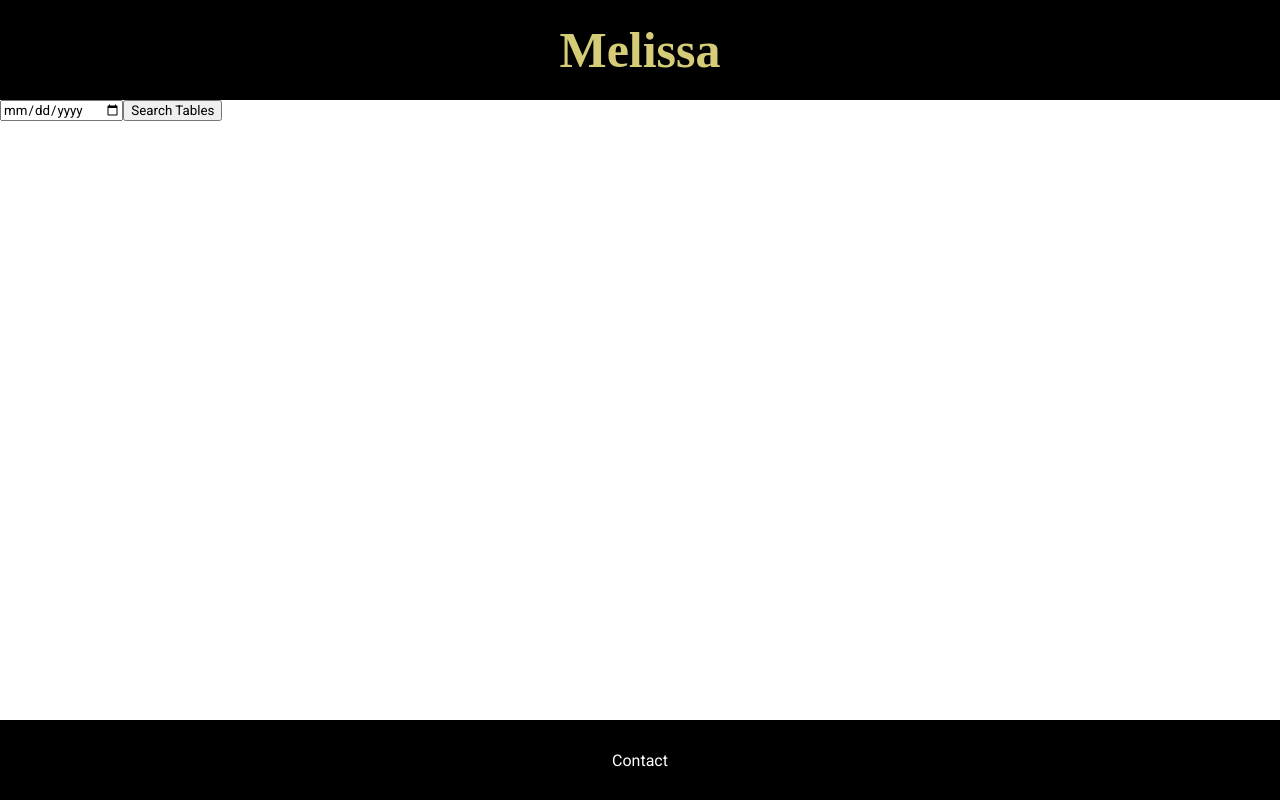
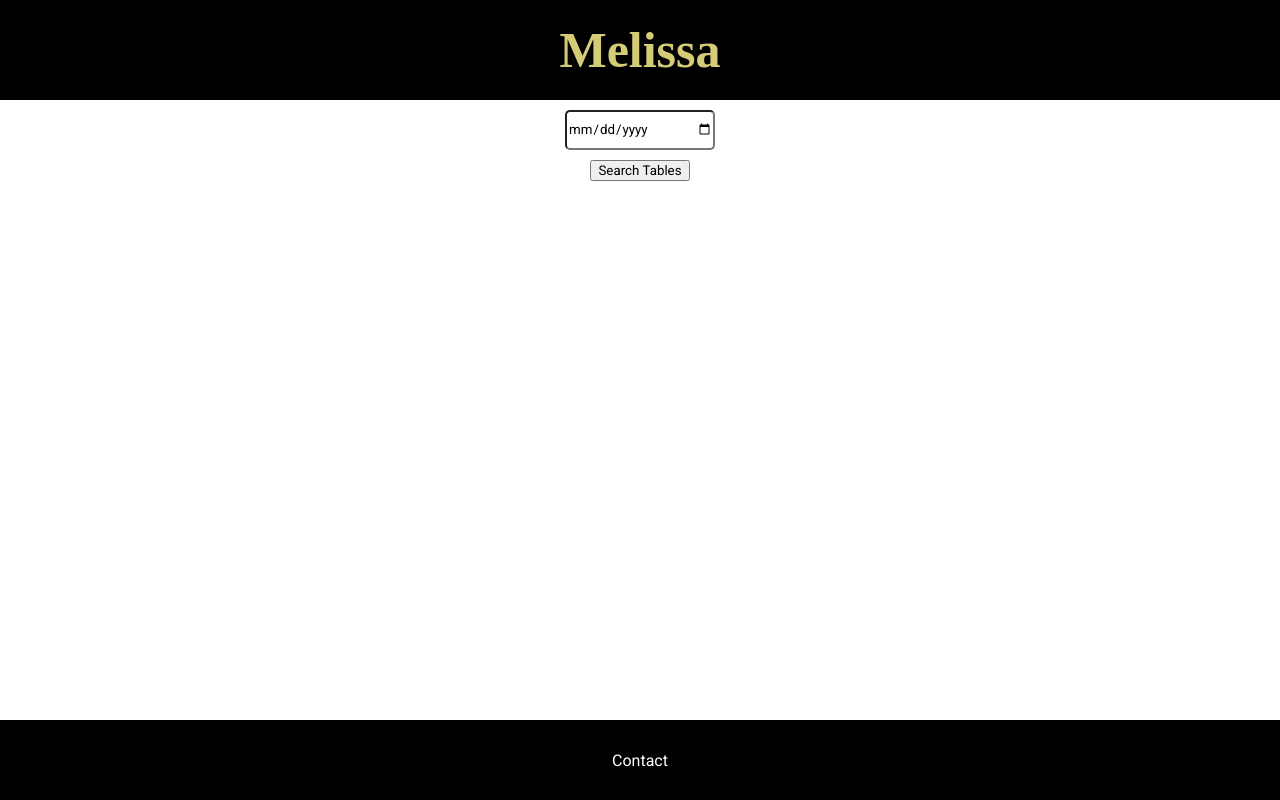
Before and after one commit to alengusinac/melissa-restaurant, a React (Vite) app in the folder frontend/: page /search in a window 1280 px wide. Built offline with nearby package versions, Linux system fonts and the light colour scheme; a web font is replaced by a local one.

Commit message:
added SearchResults comp

```diff
--- a/frontend/src/components/Search.tsx
+++ b/frontend/src/components/Search.tsx
@@ -1,15 +1,14 @@
-import { useEffect, useState } from "react";
+import { useState } from "react";
 import { SearchForm } from "./SearchForm";
 import { ITable } from "../models/ITable";
+import { SearchResults } from "./SearchResults";
 
 export const Search = () => {
   const [tables, setTables] = useState<ITable[]>([]);
-  useEffect(() => {
-    console.log(tables);
 
-  })
   return <>
     <SearchForm setTables={setTables} />
+    <SearchResults tables={tables} />
   </>;
 };
 
--- a/frontend/src/components/SearchForm.tsx
+++ b/frontend/src/components/SearchForm.tsx
@@ -1,6 +1,8 @@
 import { FormEvent, useState } from "react"
 import { searchTablesByDate } from "../services/bookingsService"
 import { ITable } from "../models/ITable"
+import searchFormStyles from "../styles/SearchForm.module.scss";
+
 
 interface ISearchFormProps {
   setTables: (tables: ITable[]) => void,
@@ -20,7 +22,7 @@ export const SearchForm = ({setTables}: ISearchFormProps) => {
 
   }
 
-  return <form onSubmit={handleSubmit}>
+  return <form onSubmit={handleSubmit} className={searchFormStyles.searchForm}>
     <input type="date" min={new Date().toLocaleDateString('fr-ca')} value={dateInput} onChange={e => setDateInput(e.target.value)} />
     <button>Search Tables</button>
   </form>
--- /dev/null
+++ b/frontend/src/components/SearchResults.tsx
@@ -0,0 +1,21 @@
+import { ITable } from "../models/ITable"
+import searchResultsStyles from "../styles/SearchResults.module.scss";
+
+interface ISearchResultsProps {
+  tables: ITable[]
+}
+
+export const SearchResults = ({tables}: ISearchResultsProps) => {
+  const renderTables = tables.map((table, i) => {
+    return <li key={i}>
+      Nr.{table.table}
+      {table.sitting === 1 ? <p>18:00</p> : <p>21:00</p>}
+    </li>
+  })
+
+  return <>
+    <ul className={searchResultsStyles.tables}>
+      {renderTables}
+    </ul>
+  </>
+}
--- /dev/null
+++ b/frontend/src/styles/SearchForm.module.scss
@@ -0,0 +1,15 @@
+.searchForm {
+  text-align: center;
+  display: flex;
+  flex-direction: column;
+  justify-content: center;
+  align-items: center;
+
+  input {
+    height: 40px;
+    width: 150px;
+    border-radius: 5px;
+    margin: 10px;
+  }
+
+}
--- /dev/null
+++ b/frontend/src/styles/SearchResults.module.scss
@@ -0,0 +1,16 @@
+@import "../styles/index.scss";
+
+.tables {
+  display: flex;
+  flex-wrap: wrap;
+  justify-content: center;
+  gap: 10px;
+
+  li {
+    width: 100px;
+    border: 1px solid black;
+    border-radius: 10px;
+    list-style: none;
+    padding: 5px 10px;
+  }
+}
```
